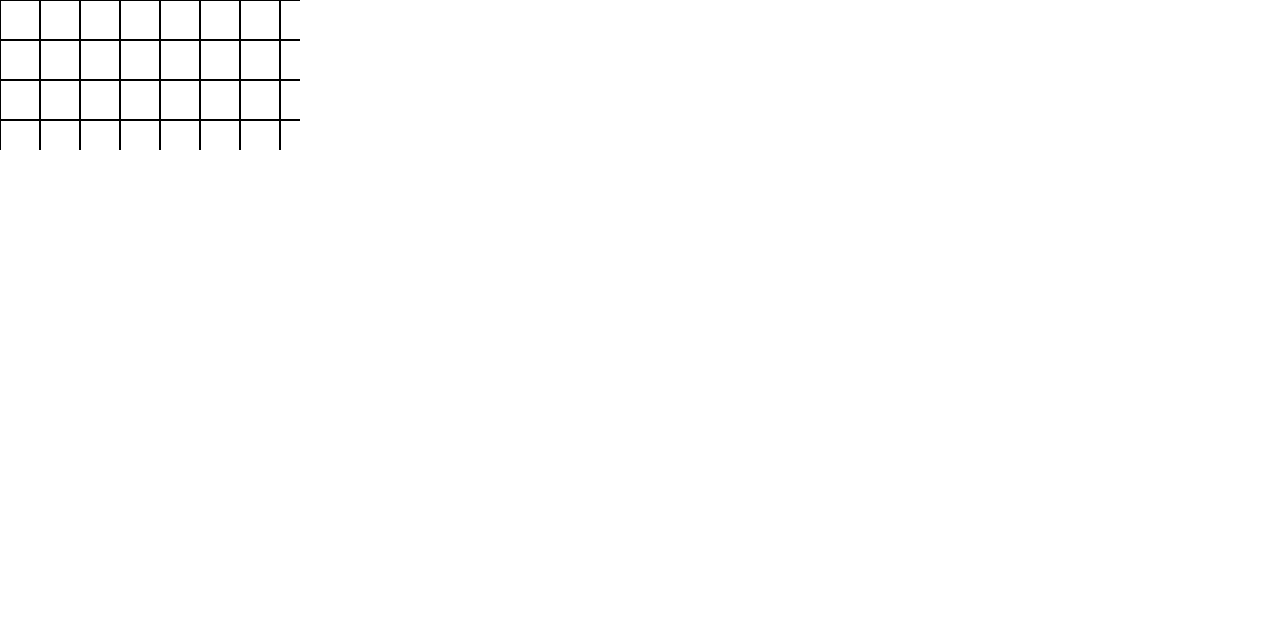
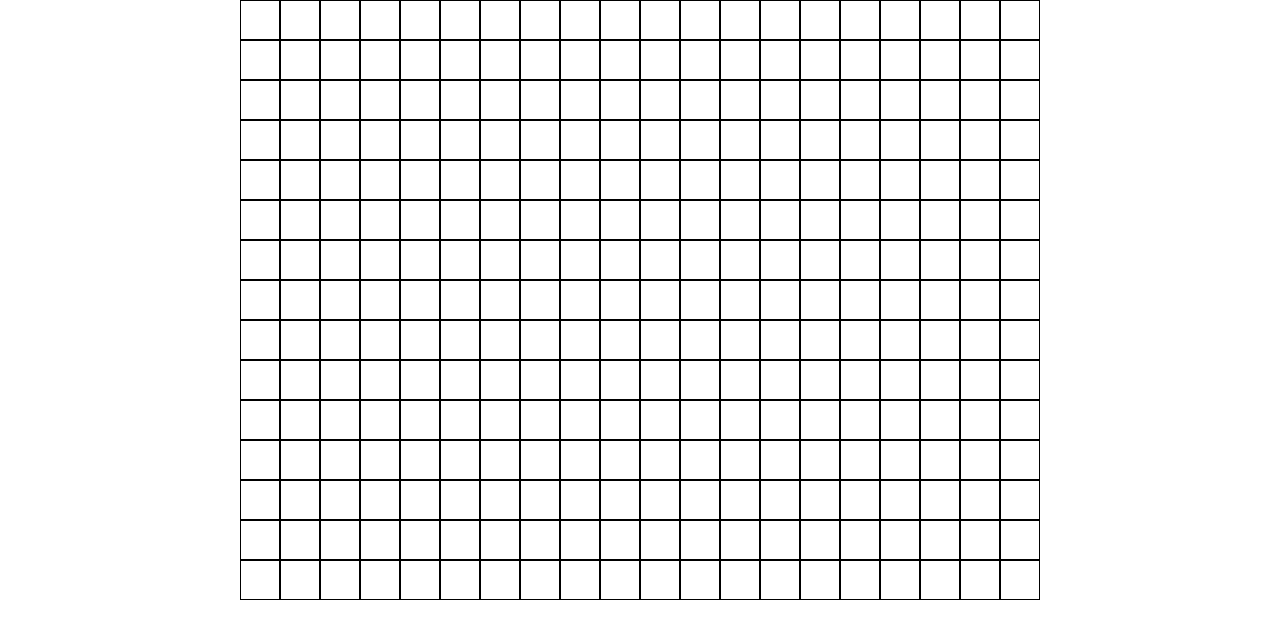
Before and after one commit to ruphin/Placeholder, a plain HTML site: page index.html in a window 1280 px wide. Drawn offline with nearby package versions, Linux system fonts and the light colour scheme.

Commit message:
fix canvas size

```diff
--- a/index.html
+++ b/index.html
@@ -11,7 +11,7 @@
 			}
 
 			#context {
-				display: inline;
+				display: block;
 				position: relative;
 				margin: auto;
 				width: 800px;
--- a/main.js
+++ b/main.js
@@ -17,7 +17,7 @@ function init() {
 			};
 	})();
 
-	document.oncontextmenu = document.body.oncontextmenu = function() { return false; };
+	//document.oncontextmenu = document.body.oncontextmenu = function() { return false; };
 
 	init_eventhandlers();
 
@@ -94,12 +94,12 @@ function update(delta) {
 
 function render(canvas, camera) {
 	// Resize canvas
-	/*
-	if(canvas.width != window.innerWidth || canvas.height != window.innerHeight) {
-		canvas.width = window.innerWidth;
-		canvas.height = window.innerHeight;
+	var context = document.getElementById('context');
+	if(canvas.width !=  context.offsetWidth || canvas.height != context.offsetHeight) {
+		canvas.width = context.offsetWidth;
+		canvas.height = context.offsetHeight;
 	}
-	*/
+
 
 	// Get context
 	var ctx = canvas.getContext('2d');
```
Also changed, not shown: 1 other file.
